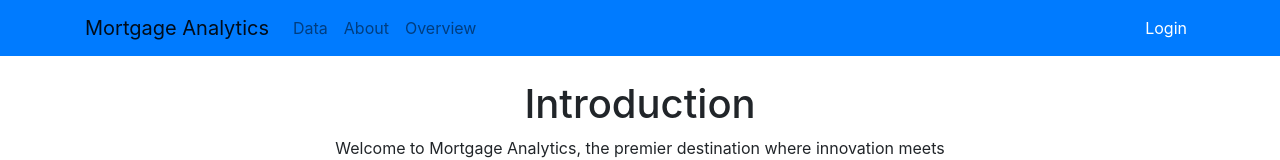
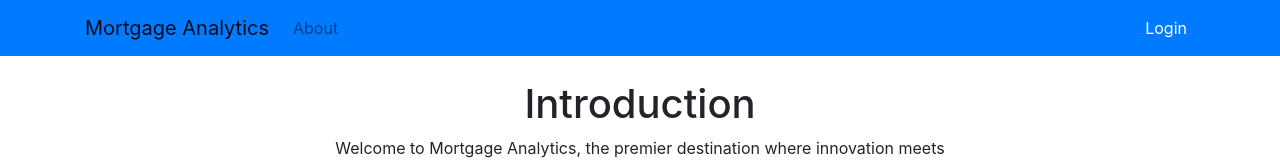
Before and after one commit to mortgage-analytics/frontend, a React (Create React App) app in the folder mortgage_analytics/: page / in a window 1280 px wide. Shown: the top 160 px of the page. Built offline with nearby package versions, Linux system fonts and the light colour scheme; no server answers.

Commit message:
hidden data and overview page until login

```diff
--- a/mortgage_analytics/src/components/Navbar.jsx
+++ b/mortgage_analytics/src/components/Navbar.jsx
@@ -21,9 +21,22 @@ function AppNavbar() {
             <Navbar.Toggle aria-controls="basic-navbar-nav" />
             <Navbar.Collapse id="basic-navbar-nav">
             <Nav className="me-auto">
-                <Nav.Link href="/data">Data</Nav.Link>
                 <Nav.Link href="/about">About</Nav.Link>
-                <Nav.Link href="/overview">Overview</Nav.Link>
+                {
+                  isLoggedIn() ? (
+                      <Nav.Link href="/data">Data</Nav.Link>
+                  ) : (
+                    null
+                  )
+                }
+                {
+                  isLoggedIn() ? (
+                      <Nav.Link href="/overview">Overview</Nav.Link>
+                  ) : (
+                    null
+                  )
+                }
+
             </Nav>
             <Nav className="ml-auto">
                 {
```
